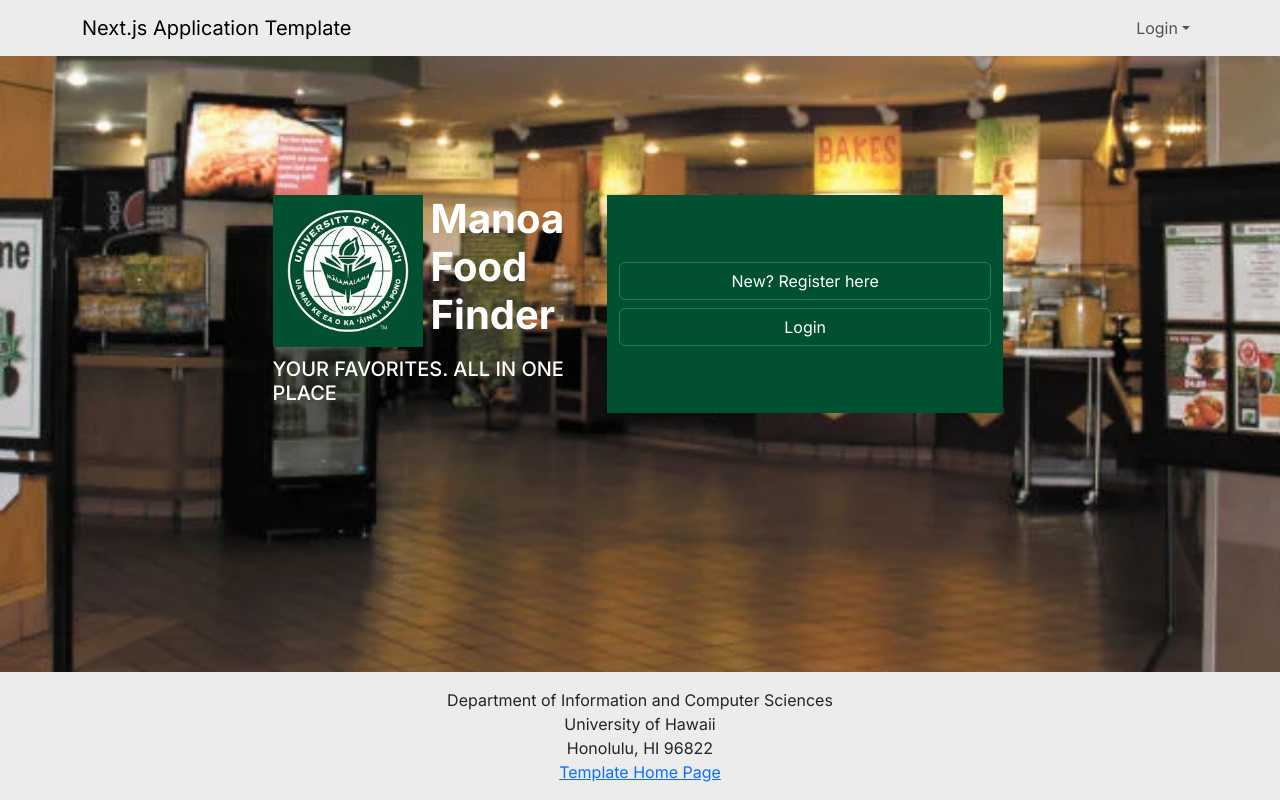
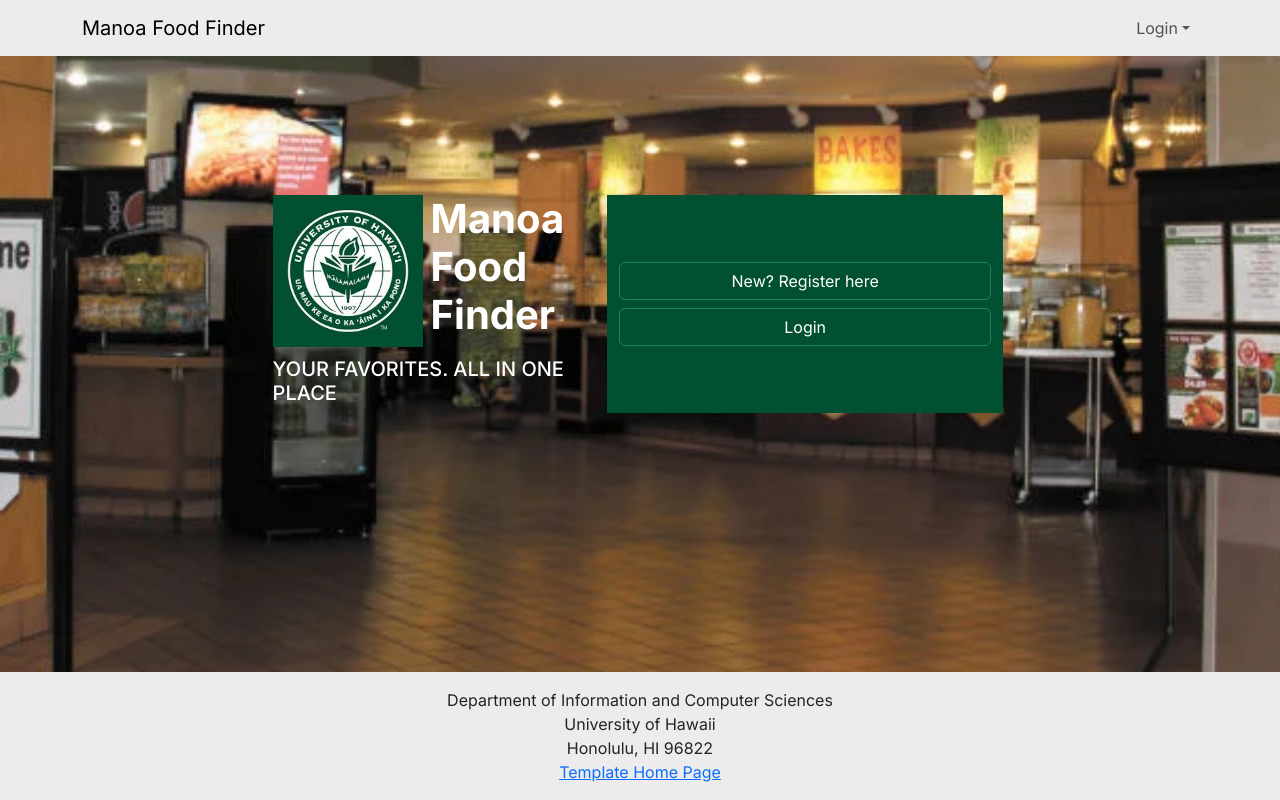
Before and after one commit to manoa-food-finder/manoa-food-finder-app, a Next.js app: page / in a window 1280 px wide. Built offline with nearby package versions, Linux system fonts and the light colour scheme; no server answers.

Commit message:
Navbar Template Change

```diff
--- a/src/components/Navbar.tsx
+++ b/src/components/Navbar.tsx
@@ -16,7 +16,7 @@
   return (
     <Navbar bg="light" expand="lg">
       <Container>
-        <Navbar.Brand href="/">Next.js Application Template</Navbar.Brand>
+        <Navbar.Brand href="/">Manoa Food Finder</Navbar.Brand>
         <Navbar.Toggle aria-controls="basic-navbar-nav" />
         <Navbar.Collapse id="basic-navbar-nav">
           <Nav className="me-auto justify-content-start">
```
